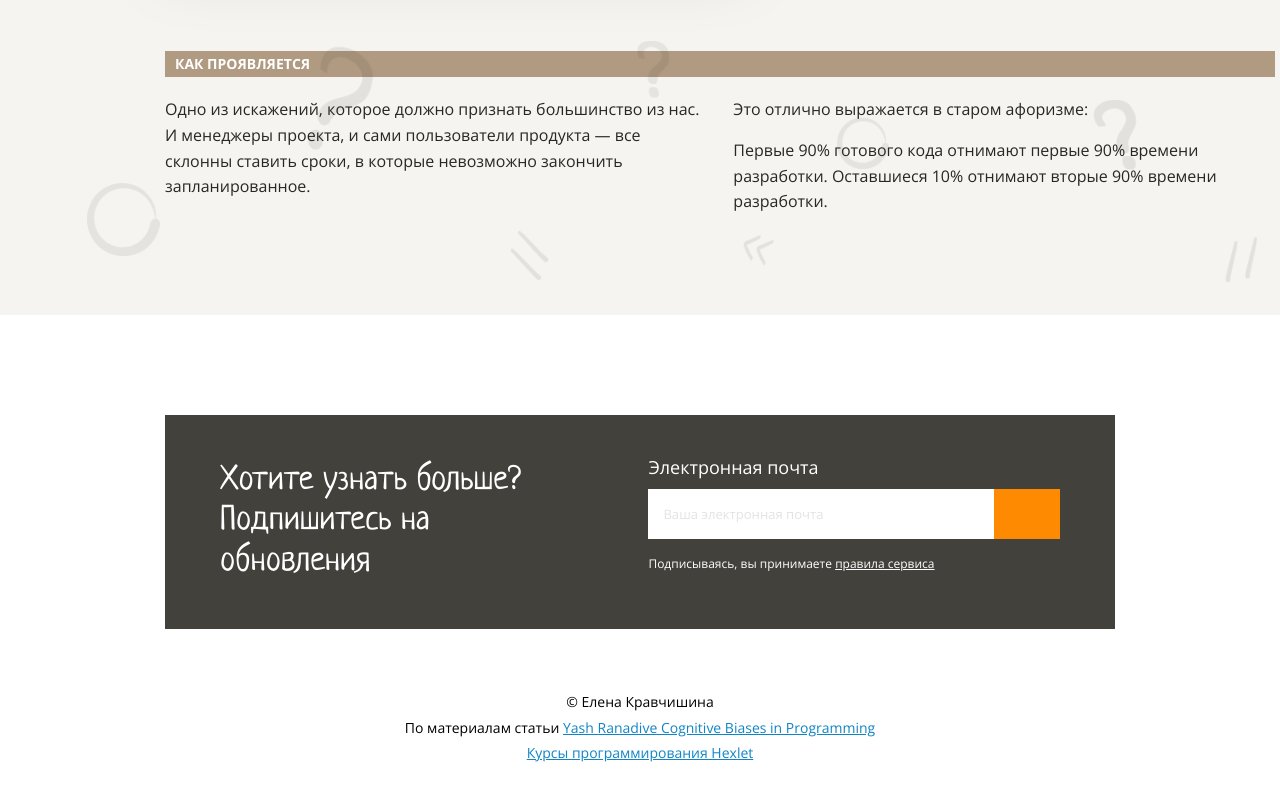
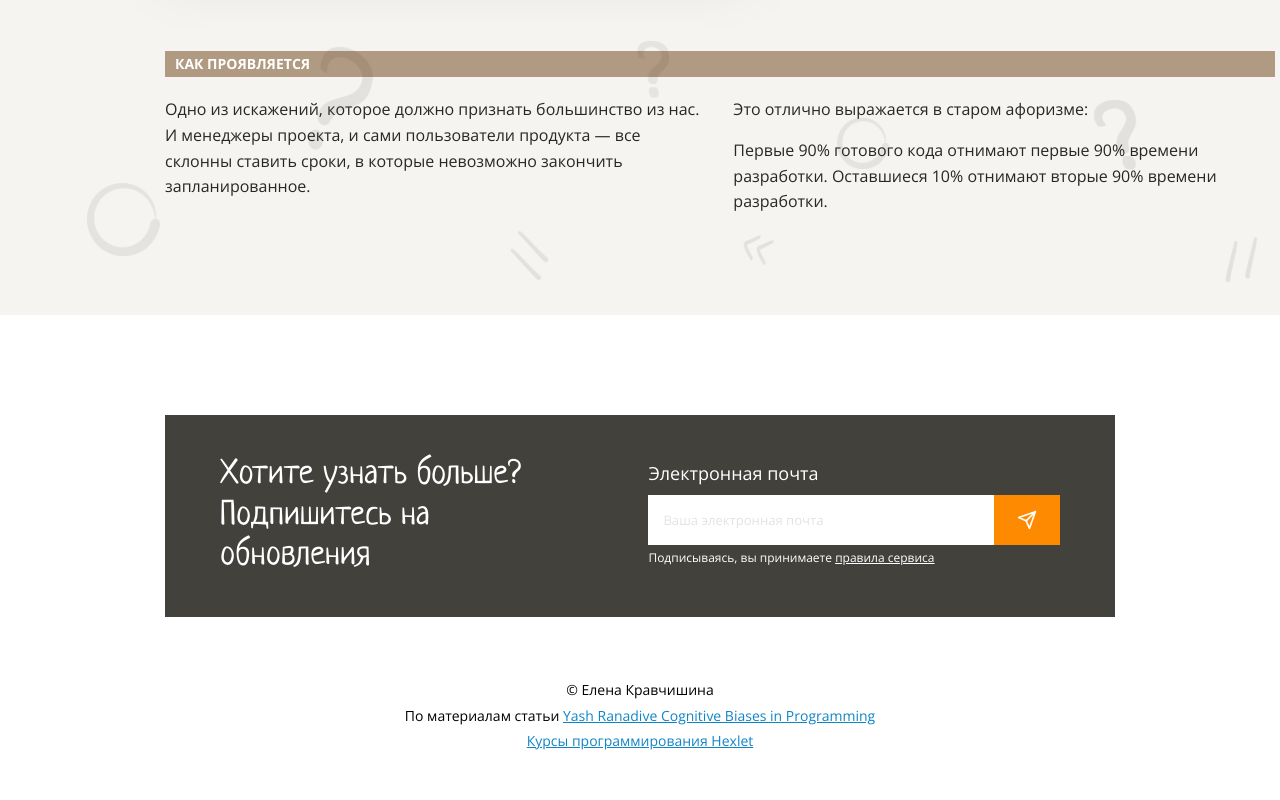
Before and after one commit to UnaHermosa/layout-designer-project-58, a website: page src/index.html in a window 1280 px wide. Shown: the part 7143-7943 px from the top of the page. Drawn offline with Linux system fonts and the light colour scheme.

Commit message:
fix footer

```diff
--- a/src/index.html
+++ b/src/index.html
@@ -290,7 +290,7 @@
           <label class="subscribe-form-label" for="email">Электронная почта</label>
           <div class="subscribe-form-wrapper">
             <input class="subscribe-form-input" type="email" id="email" name="email" placeholder="Ваша электронная почта">
-            <button class="ubscribe-button button" type="submit" aria-label="Подписаться"></button>
+            <button class="subscribe-button button" type="submit" aria-label="Подписаться"></button>
           </div>
           <p class="subscribe-text">
             Подписываясь, вы принимаете
--- a/src/styles/style.css
+++ b/src/styles/style.css
@@ -175,7 +175,7 @@
 .promo-poster {
   position: absolute;
   display: block;
-  top: 325px;
+  top: 320px;
   left: 50%;
   transform: translateX(-50%);
   filter: drop-shadow(0 16px 32px rgba(0 0 0 / 15%));
@@ -397,6 +397,7 @@
 }
 
 .subscribe-text {
+  margin: 0;
   font-size: 12px;
   color: var(--main-color);
 }
```
